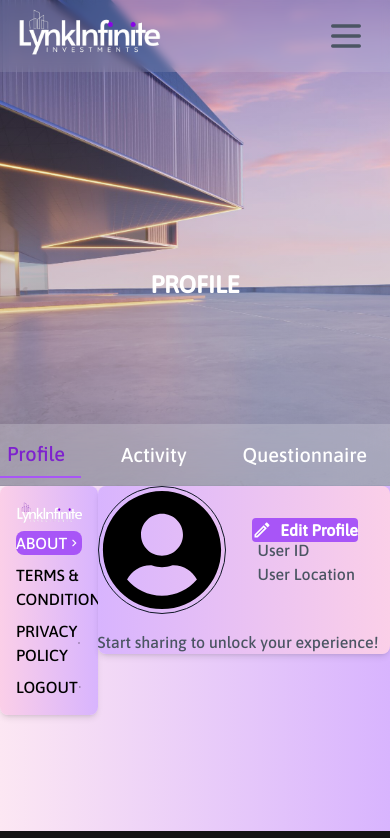
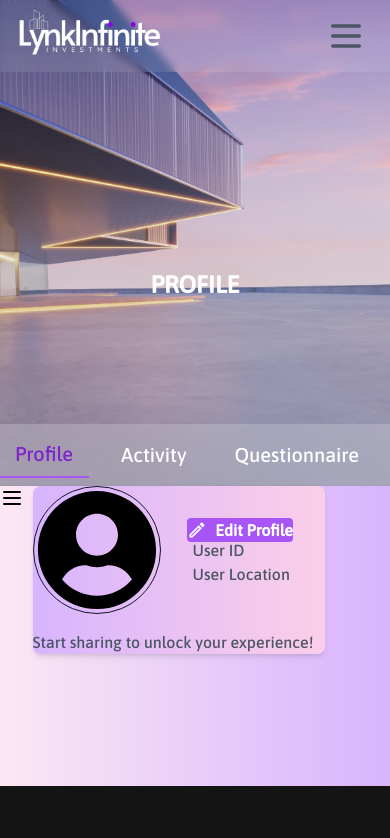
Before and after one commit to upchangeinvestments/frontend, a React (Create React App) app: page /profile in a window 390 px wide. Shown: the top 838 px of the page. Built offline with nearby package versions, Linux system fonts and the light colour scheme.

Commit message:
sidebar in mobile screen

```diff
--- a/src/Pages/LandingPage/Unique.jsx
+++ b/src/Pages/LandingPage/Unique.jsx
@@ -17,16 +17,8 @@ function Unique() {
                 <h2 className="text-2xl md:text-3xl mb-2 CustomizeFontH">WHAT MAKES US <span className='text-[#9747FF]'>DIFFERENT</span>?</h2>
             </div>
             <div className="px-4 vsm:grid vsm:gap-4 lg:gap-x-8 vsm:mx-4 md:mx-24 lg:flex">
-                <div className="lg:w-[50%] flex flex-col items-center justify-center lg:-mt-12 text-white">
-                    <h2 className="text-2xl CustomizeFontH">WHO ARE WE?</h2>
-                    <p className='text-justify mt-2 lg:pl-16'>
-                        <span className='flex items-start justify-center'>Welcome to the world of Lynkinfinite Investments: </span>
-                        where we provide a comprehensive perspective on a diverse array of real estate investment opportunities sourced from various firms. Our platform establishes a streamlined system that empowers investors to conveniently evaluate and compare multiple investment options in one place. With Lynkinfinite, you can tailor your investment strategy to align with your specific preferences, offering flexibility in choosing an investment range, preferred location, selecting reputable investment firms and much more. Customize your Return on Investment (ROI) expectations and other parameters to suit your individual requirements.
-                        We believe in empowering you to make well-informed decisions, maximizing your potential returns as you embark on your investment journey.
-                    </p>
-                </div>
                 <div className='relative vsm:h-[410px] lg:h-[390px] lg:mx-[70px] xl:h-[400px] xl:mx-auto'>
-                    <div className='nowrap text-nowrap flex items-center justify-center text-2xl CustomizeFontH'>
+                    <div className='nowrap text-nowrap flex items-center justify-center text-2xl CustomizeFontH text-white'>
                         NAVIGATE YOUR WEALTH
                     </div>
                     <div className="">
@@ -52,6 +44,14 @@ function Unique() {
                         </ReactCardCarousel>
                     </div>
                 </div>
+                <div className="lg:w-[50%] flex flex-col items-center justify-center lg:-mt-12 ">
+                    <h2 className="text-2xl CustomizeFontH">WHO ARE WE?</h2>
+                    <p className='text-justify mt-2 lg:pl-16'>
+                        <span className='flex items-start justify-center'>Welcome to the world of Lynkinfinite Investments: </span>
+                        where we provide a comprehensive perspective on a diverse array of real estate investment opportunities sourced from various firms. Our platform establishes a streamlined system that empowers investors to conveniently evaluate and compare multiple investment options in one place. With Lynkinfinite, you can tailor your investment strategy to align with your specific preferences, offering flexibility in choosing an investment range, preferred location, selecting reputable investment firms and much more. Customize your Return on Investment (ROI) expectations and other parameters to suit your individual requirements.
+                        We believe in empowering you to make well-informed decisions, maximizing your potential returns as you embark on your investment journey.
+                    </p>
+                </div>
             </div>
         </div>
     );
--- a/src/Pages/PostPage/PostPage.jsx
+++ b/src/Pages/PostPage/PostPage.jsx
@@ -91,7 +91,7 @@ function PostPage() {
                                         <p className='whitespace-nowrap '>Location</p>
                                     </div>
                                 </div>
-                                <div className="w-[85%] md:w-[60%] ">
+                                <div className="w-[85%] md:w-[80%]">
                                     <Progressbar val={val} />
                                 </div>
                                 <div className="my-4">
@@ -101,7 +101,7 @@ function PostPage() {
                                     <Link to='/contact' target='_blank'>Questions?</Link>
                                 </div>
                                 <div className="flex flex-col items-center justify-center">
-                                    <p className='text-gray-600 text-sm px-4'>*Please carefully review all sections before investing your money</p>
+                                    <p className='text-gray-600 text-xs px-4'>*Please carefully review all sections before investing your money</p>
                                 </div>
                             </div>
                         </div>
--- a/src/Pages/ProfilePage/Profile.jsx
+++ b/src/Pages/ProfilePage/Profile.jsx
@@ -2,18 +2,41 @@ import React, { useState } from "react";
 import { MdOutlineEdit } from "react-icons/md";
 import { FaUserCircle } from "react-icons/fa";
 import Sidebar from "./Sidebar";
+import MobileSidebar from "./mobileSidebar";
 
 const Profile = () => {
   const [isEditing, setIsEditing] = useState(false);
   const [tabContent, setTabContent] = useState("");
+  const [sidebarOpen, setSidebarOpen] = useState(false);
 
   const handleIncomingData = (data, title) => {
     setTabContent({ data, title });
   };
+  const sidebarHandler = () => {
+    setSidebarOpen(!sidebarOpen);
+  }
 
   return (
     <div className="grid grid-cols-12">
-      <div className="col-span-3">
+      <div className="md:hidden" onClick={sidebarHandler}>
+        <svg
+          className="h-6 w-6"
+          xmlns="http://www.w3.org/2000/svg"
+          fill="none"
+          viewBox="0 0 24 24"
+          stroke="currentColor"
+          aria-hidden="true"
+        >
+          <path
+            strokeLinecap="round"
+            strokeLinejoin="round"
+            strokeWidth={2}
+            d="M4 6h16M4 12h16M4 18h16"
+          />
+        </svg>
+        {sidebarOpen && (<div className="mobile-filter-drawer"><MobileSidebar handleIncomingData={handleIncomingData} open={sidebarOpen} /></div>)}
+      </div>
+      <div className="hidden md:block col-span-3">
         <Sidebar sendDataToProfile={handleIncomingData} />
       </div>
       <div className="col-span-9">
@@ -28,12 +51,6 @@ const Profile = () => {
                     alt="user"
                     className="border border-gray-900 p-0.5 rounded-full w-32 h-32"
                   />
-                  {/* <input
-                    type="file"
-                    className="mt-4 "
-                    accept="image/*"
-                    onChange={handleImageChange}
-                  /> */}
                 </div>
               ) : (
                 <FaUserCircle
--- a/src/Pages/ProfilePage/ProfileTab.jsx
+++ b/src/Pages/ProfilePage/ProfileTab.jsx
@@ -14,15 +14,14 @@ const Tabs = ({ tabs }) => {
           </p>
         </div>
         <div className="">
-          <div className="flex bg-white/20 backdrop-blur-xl p-2 absolute bottom-0 w-full items-center justify-center vsm:gap-2 md:gap-8">
+          <div className="flex bg-white/20 backdrop-blur-xl p-2 absolute bottom-0 w-full items-center justify-center md:gap-8">
             {tabs.map((tab, index) => (
               <button
                 key={index}
-                className={`py-2 px-4 mr-4 text-xl focus:outline-none ${
-                  activeTab === index
-                    ? "border-b-2 border-purple-500 text-purple-700"
-                    : ""
-                }`}
+                className={`py-2 px-4 mr-4 text-xl focus:outline-none ${activeTab === index
+                  ? "border-b-2 border-purple-500 text-purple-700"
+                  : ""
+                  }`}
                 onClick={() => setActiveTab(index)}
               >
                 {tab.title}
--- /dev/null
+++ b/src/Pages/ProfilePage/mobileSidebar.jsx
@@ -0,0 +1,16 @@
+import React, { useState } from 'react';
+import {
+    Drawer,
+} from "@material-tailwind/react";
+import Sidebar from './Sidebar';
+
+
+function MobileSidebar({ open, handleIncomingData }) {
+    return (
+        <Drawer open={open} className="fixed left-0 top-0 z-50" >
+            <Sidebar sendDataToProfile={handleIncomingData} />
+        </Drawer>
+    )
+}
+
+export default MobileSidebar
--- a/src/commonComponents/FilterSection.jsx
+++ b/src/commonComponents/FilterSection.jsx
@@ -6,7 +6,7 @@ import React, { useState } from 'react'
 
 
 function FilterSection() {
-    const CategoryType = ['Commercial Property', 'Rental Property', 'Single-Family Property', 'Multi-Family Property', 'Housing Property'];
+    const CategoryType = ["Residential Property", "Hotels Property", "Retail Property", "Warehouse & Storage Property", "Medical Facilites Property", "School Property", "Office Property", "Infrastructure Property"];
     const LocationType = ["Dallas, Texas", "New York", "California", "Austin", "Seattle"];
     const CompanyType = ["Diversified Healthcare Trust", "Angel Oak Mortgage, Inc.", "Tanger, Inc", "Modiv Industrial, Inc.", "Park Hotels & Resorts"];
     const InvestmentRange = ["$100-$1K", "$1K-$10K", "$10K-$50K", "$50K-$100K", "$100K-$500K", "$500K-$1M", "$1M+"];
@@ -23,14 +23,7 @@ function FilterSection() {
             backgroundBlendMode: "overlay",
         }}>
             <FilterSubSection list={CategoryType} title="Categories" inputType="checkbox" />
-            <FilterSubSection list={LocationType} title="Locations" inputType="checkbox" />
             <FilterSubSection list={InvestmentRange} title="Investment Range" inputType="radio" />
-            <div className="flex flex-col w-full font-['Archive'] items-start justify-center px-4 md:px-0 my-4 mx-2">
-                <div className="text-xl text-[rgba(151,_71,_255,_0.93)]">Zip Code </div>
-                <div className="font-['Asap'] w-[80%]">
-                    <input type="text" name="" className="w-full bg-gray-100 border py-2 px-4 rounded-md outline-none	border-1 border-[#9747FF]" />
-                </div>
-            </div>
             <div className="flex flex-col w-full font-['Archive'] items-start justify-center px-4 md:px-0 my-4 mx-2">
                 <Tooltip content="Internal rate of return" placement="right" className="bg-white/50 p-1 px-3 text-black ml-2">
                     <div className="text-xl text-[rgba(151,_71,_255,_0.93)]">IRR </div>
@@ -54,6 +47,13 @@ function FilterSection() {
                 </div>
             </div>
             <FilterSubSection list={HoldPeriod} title="Hold Period" inputType="radio" />
+            <FilterSubSection list={LocationType} title="Locations" inputType="checkbox" />
+            <div className="flex flex-col w-full font-['Archive'] items-start justify-center px-4 md:px-0 my-4 mx-2">
+                <div className="text-xl text-[rgba(151,_71,_255,_0.93)]">Zip Code </div>
+                <div className="font-['Asap'] w-[80%]">
+                    <input type="text" name="" className="w-full bg-gray-100 border py-2 px-4 rounded-md outline-none	border-1 border-[#9747FF]" />
+                </div>
+            </div>
             <FilterSubSection list={CompanyType} title="Companies" inputType="checkbox" />
         </div>
     )
```
Also changed, not shown: src/Pages/ProfilePage/sidebar.jsx (+4 -5 lines).
